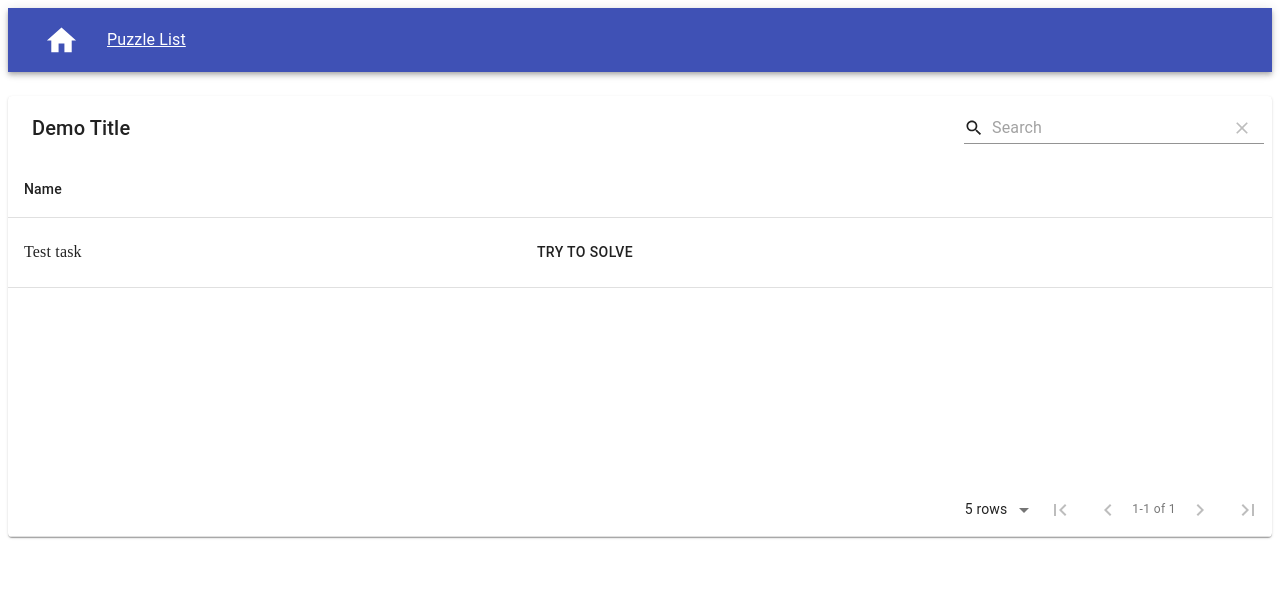
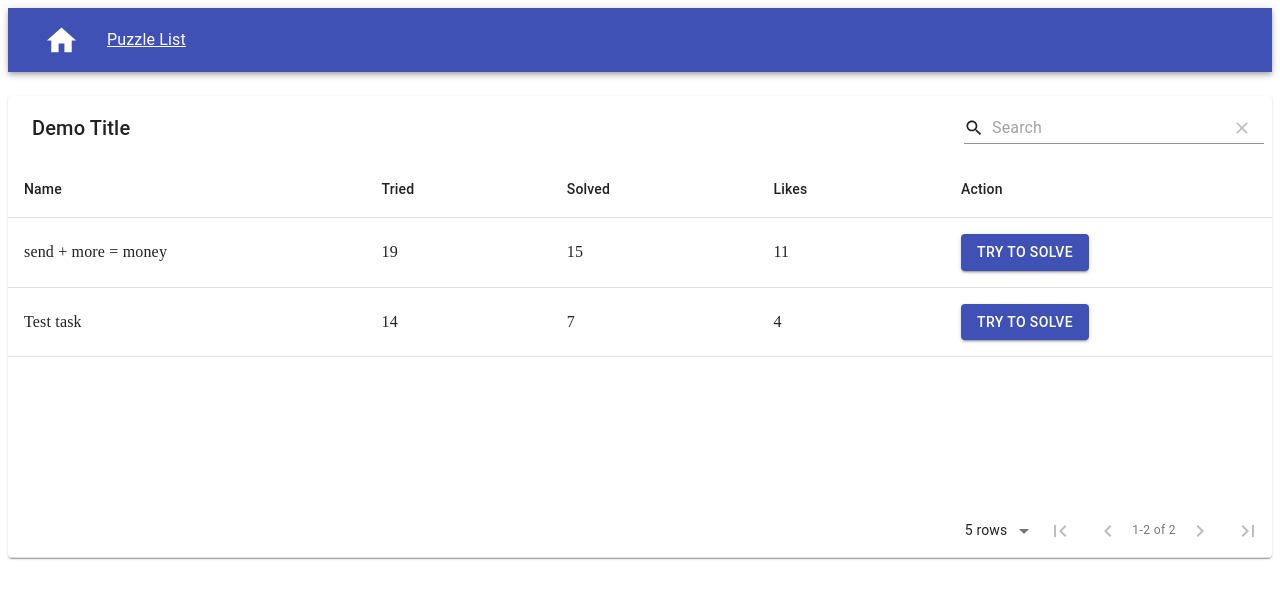
Before and after one commit to andruhus/send-more-money, a React (Create React App) app in the folder frontend/: page /puzzle-list in a window 1280 px wide. Shown: the top 598 px of the page. Built offline with nearby package versions, Linux system fonts and the light colour scheme.

Commit message:
TR-25 add three columns

```diff
--- /dev/null
+++ b/frontend/src/api/QuestionsApi.tsx
@@ -0,0 +1,6 @@
+import { host } from "../constant/url";
+import { useGet } from "./template/useGet";
+import { QuestionResponse } from "../dto/response/QuestionResponse";
+
+export const useGetAllQuestionInfos = () =>
+  useGet<QuestionResponse[]>(`${host}/questions-info`);
--- /dev/null
+++ b/frontend/src/dto/response/QuestionResponse.ts
@@ -0,0 +1,7 @@
+export type QuestionResponse = {
+  id: number;
+  name: string;
+  triedCount: number;
+  solvedCount: number;
+  likeCount: number;
+};
--- a/frontend/src/page/PuzzleListPage.tsx
+++ b/frontend/src/page/PuzzleListPage.tsx
@@ -6,6 +6,7 @@ import { interactiveRouting } from "../constant/routes";
 import { useHistory } from "react-router-dom";
 import MaterialTable, { Column } from "material-table";
 import { tableIcons } from "../util/table-util";
+import { QuestionResponse } from "../dto/response/QuestionResponse";
 
 const useStyles = makeStyles((theme: Theme) => ({
   table: {
@@ -14,20 +15,21 @@ const useStyles = makeStyles((theme: Theme) => ({
   },
 }));
 
-type Question = {
-  id: number;
-  name: string;
-};
-
 export const PuzzleListPage = (): ReactElement => {
   const history = useHistory();
   const classes = useStyles();
 
-  const columns: Column<Question>[] = [
+  const columns: Column<QuestionResponse>[] = [
     { title: "Name", render: (x) => x.name },
+    { title: "Tried", render: (x) => x.triedCount },
+    { title: "Solved", render: (x) => x.solvedCount },
+    { title: "Likes", render: (x) => x.likeCount },
     {
+      title: "Action",
       render: (question) => (
         <Button
+          variant="contained"
+          color="primary"
           onClick={() => history.push(`${interactiveRouting}/${question.id}`)}
         >
           Try to solve
@@ -35,10 +37,23 @@ export const PuzzleListPage = (): ReactElement => {
       ),
     },
   ];
-  const data: Question[] = [
+
+  // TODO uncomment after task TR-29
+  // const [, data] = useGetAllQuestionInfos();
+  const data = [
+    {
+      id: 1,
+      name: "send + more = money",
+      triedCount: 19,
+      solvedCount: 15,
+      likeCount: 11,
+    },
     {
       id: 4,
       name: "Test task",
+      triedCount: 14,
+      solvedCount: 7,
+      likeCount: 4,
     },
   ];
 
@@ -46,12 +61,16 @@ export const PuzzleListPage = (): ReactElement => {
     <>
       <NavBar />
       <Paper className={classes.table}>
+        {data ? (
           <MaterialTable
             title={"Demo Title"}
             columns={columns}
             data={data}
             icons={tableIcons}
           />
+        ) : (
+          <>Loading...</>
+        )}
       </Paper>
     </>
   );
```
Lines whose indentation alone changed are shown as unchanged.
